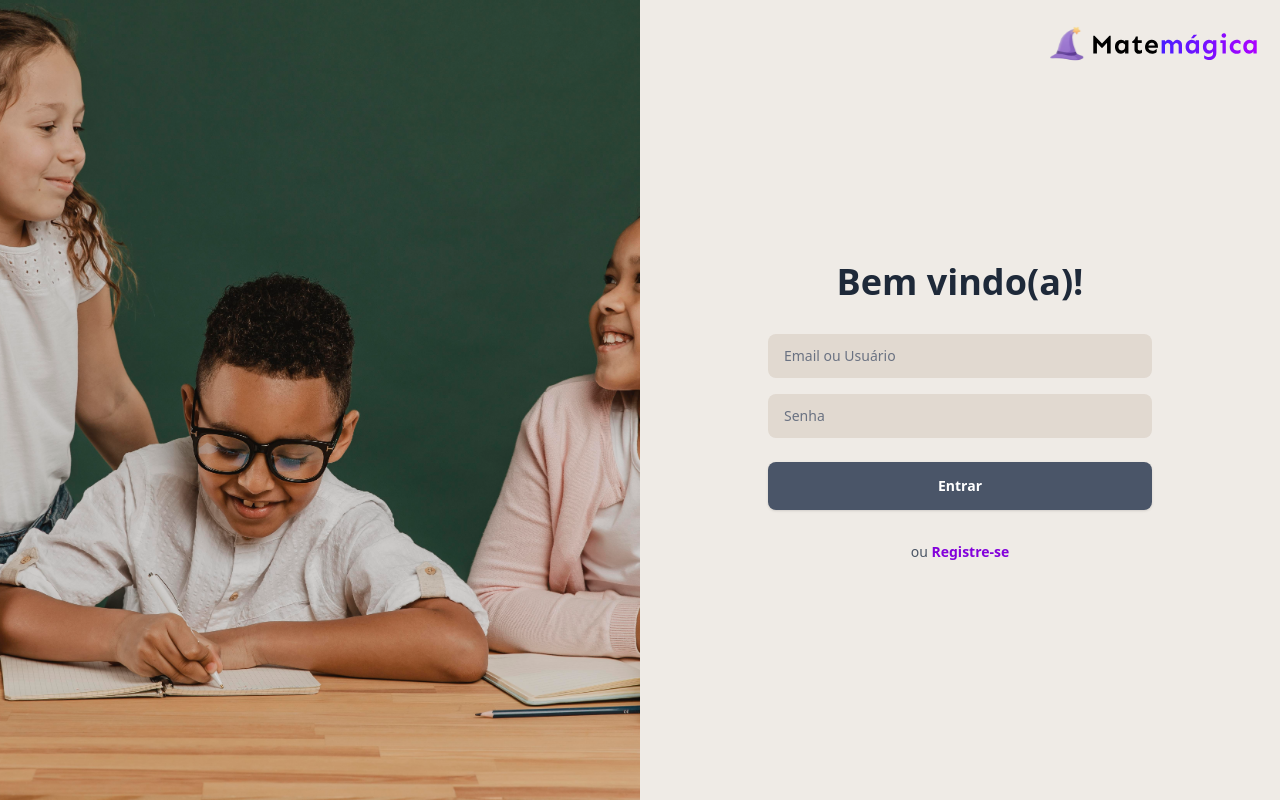
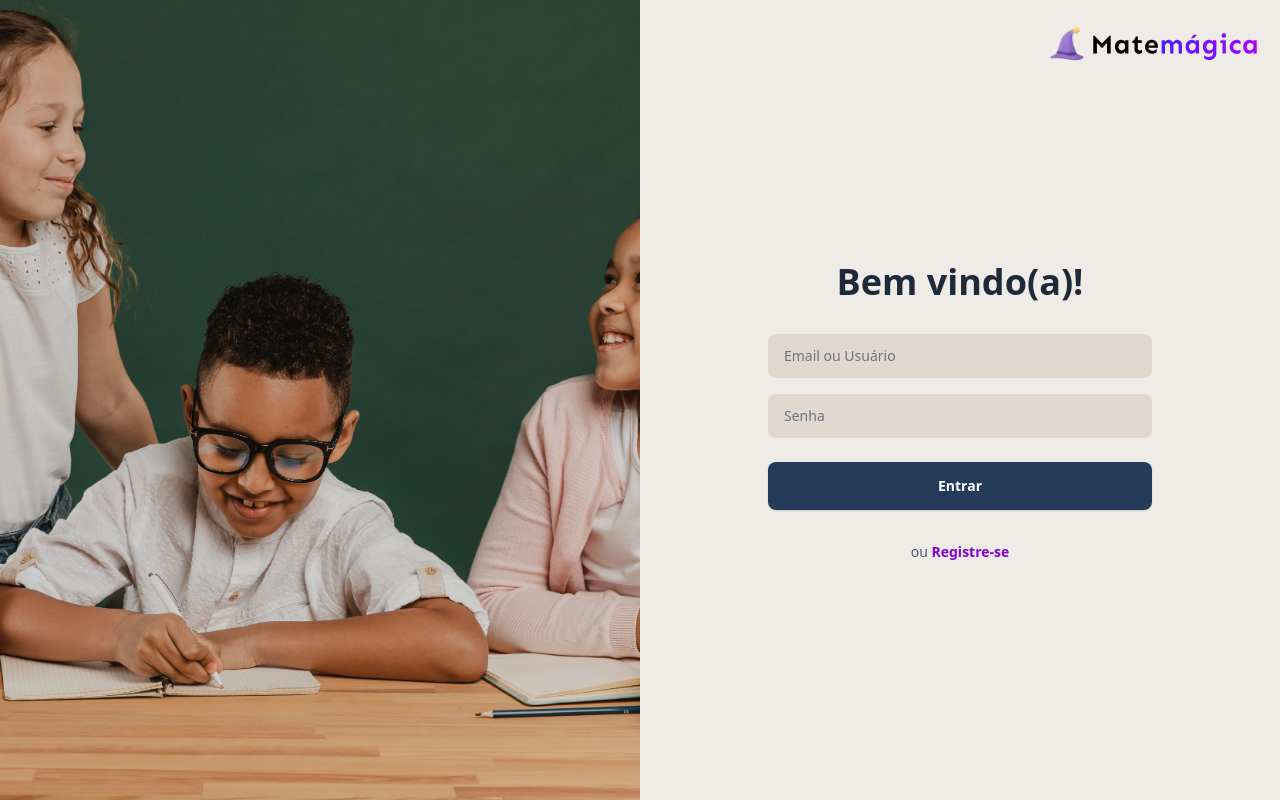
Before and after one commit to PedroMarineli/matemagica-clientes, a React (Vite) app in the folder matemagica-clientes/: page / in a window 1280 px wide. Built offline with nearby package versions, Linux system fonts and the light colour scheme.

Commit message:
add custom themes

```diff
--- a/matemagica-clientes/index.css
+++ b/matemagica-clientes/index.css
@@ -1 +1,5 @@
 @import "tailwindcss";
+
+@theme {
+    --color-regal-blue: #243c5a;
+  }
--- a/matemagica-clientes/src/loginPage.jsx
+++ b/matemagica-clientes/src/loginPage.jsx
@@ -72,7 +72,7 @@ export default function LoginPage() {
             <div>
               <button
                 type="submit"
-                className="flex w-full justify-center rounded-lg bg-[#4A5568] px-3 py-3 text-sm font-semibold leading-6 text-white shadow-sm hover:bg-[#2D3748] focus-visible:outline focus-visible:outline-2 focus-visible:outline-offset-2 focus-visible:outline-purple-600 transition-colors"
+                className="flex w-full justify-center rounded-lg bg-regal-blue px-3 py-3 text-sm font-semibold leading-6 text-white shadow-sm hover:bg-[#2D3748]  focus-visible:outline-2 focus-visible:outline-offset-2 focus-visible:outline-purple-600 transition-colors"
               >
                 Entrar
               </button>
```
